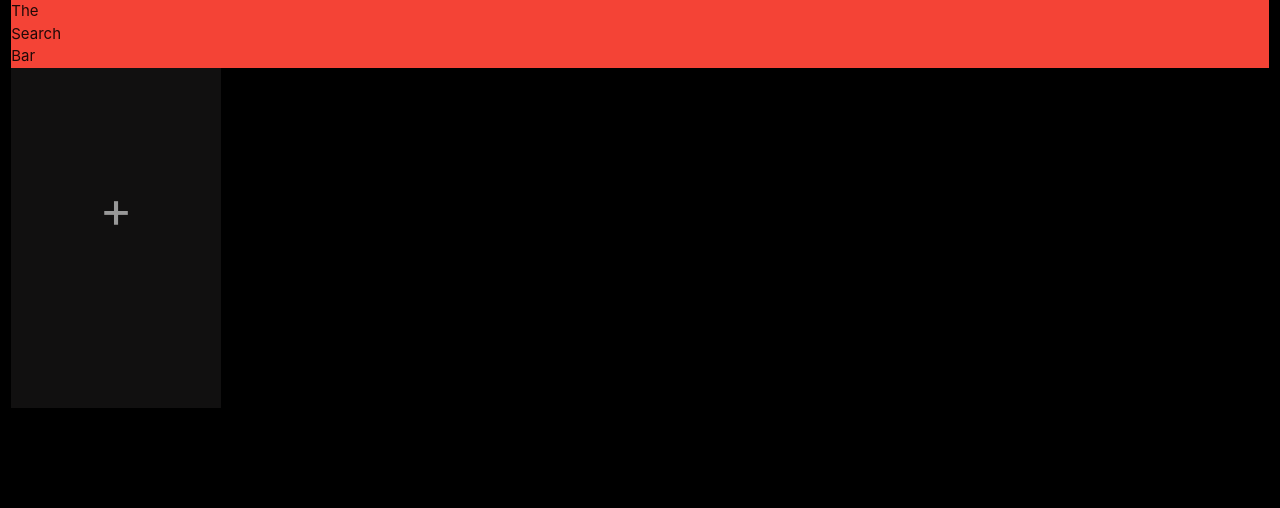
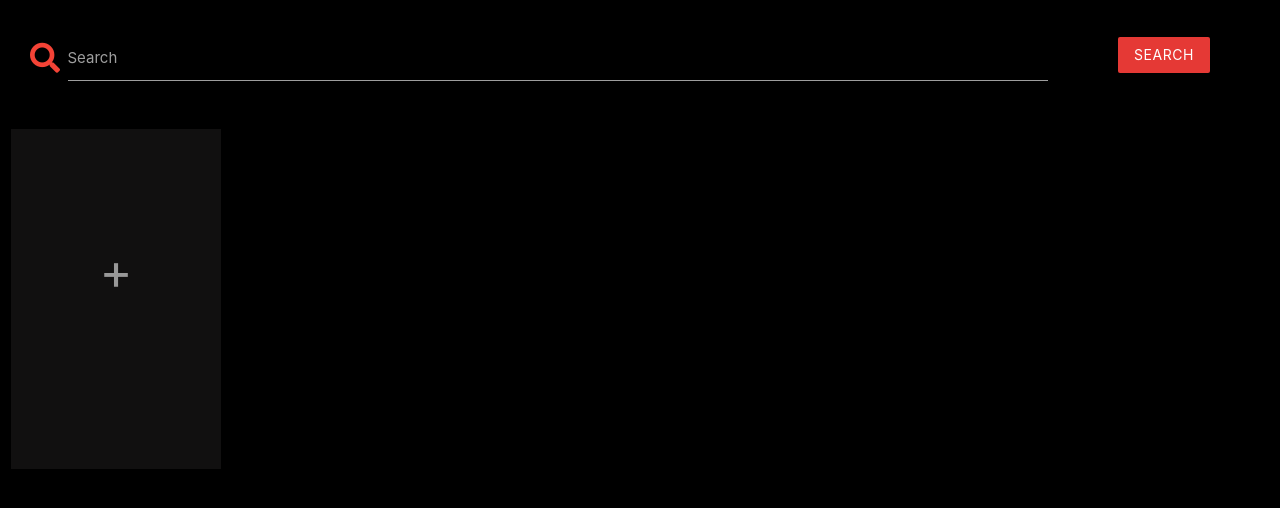
Before and after one commit to NickSpriggs/netbooks_milestone_3, a Flask app: page / in a window 1280 px wide. Shown: the part 64-572 px from the top of the page. Run offline with Flask 2, Linux system fonts and the light colour scheme; data that the repository does not hold is empty; some libraries are stand-ins or nearby versions.

Commit message:
Added profile viewer feature

```diff
--- a/app.py
+++ b/app.py
@@ -24,6 +24,17 @@ def get_films():
     films = mongo.db.film_list.find()
     return render_template("get_films.html", films=films)
 
+
+@app.route("/search", methods=["GET", "POST"])
+def search():
+    if request.method == "POST":
+        query = request.form.get("query")
+        films = list(mongo.db.film_list.find({"$text": {"$search": query}}))
+        search = True
+        return render_template("get_films.html", films=films, search=search)
+    return get_films()
+
+
 if __name__ == "__main__":
     app.run(host=os.environ.get("IP"),
             port=int(os.environ.get("PORT")),
--- a/static/css/style.css
+++ b/static/css/style.css
@@ -6,6 +6,15 @@
 
 .dark-grey {
     background-color: rgb(22, 22, 22);
+}
+
+.input-field {
+    margin: 35px 0px 0px 0px;
+}
+
+.input-field input[type=text] {
+    color: white;
+    font-size: 25px;
 }
 
 .col.poster {
@@ -38,3 +47,9 @@
     border: .8px solid red;
     text-shadow: black 1px 1px;
 }
+
+#profile_box {
+    height: 340px;
+    margin: 200px 0px 0px 0px;
+    background-color: rgb(68, 1, 15);
+}
--- a/templates/get_films.html
+++ b/templates/get_films.html
@@ -4,12 +4,28 @@
 <section>
     <div class="row">
         <div class="col s12">
+                <form action="{{ url_for('search')}}" method="post" class="col s12">
+                    <div class="row valign-wrapper center-align">
+                        <div class="input-field col s10">
+                            <i class="fas fa-search prefix red-text text-darken-"></i>
+                            <input type="text" name="query" id="query" minlength="3" class="validate" required>
+                            <label for="query">Search</label>
+                        </div>
+                        <div class="col s2">
+                            <button type="submit" class="red darken-1 btn" style="margin-top: 20px;">
+                                Search
+                            </button>
+                            {% if search %}
+                            <a href="{{ url_for('get_films')}}" class="red darken-1 btn" style="margin-top: 20px;">X</a>
+                            {% endif %}
+                        </div>
+                    </div>
+                </form>
+        </div>
+    </div>
 
-            <section>
-                <div class="red">The</div>
-                <div class="red">Search</div>
-                <div class="red">Bar</div>
-            </section>
+    <div class="row">
+        <div class="col s12">
 
             {% if 5==5 %}
             <div class="poster col l2 m3 s4">
@@ -18,14 +34,46 @@
             {% endif %}
 
             {% for film in films %}
-            <div class="poster col l2 m3 s4">
-                <div class="poster-img" style="background-image: url({{film.poster_url}}); height: 340px; background-position: center;
-                background-size:cover;">{{ film.title }}</div>
-            </div>
+                <div class="poster col l2 m3 s4">
+                    <div class="poster-img" style="background-image: url({{film.poster_url}});
+                    height: 340px; background-position: center; background-size:cover;"
+                    onclick="on('{{ film.title }}', '{{ film.genre }}', '{{film.poster_url}}')">
+                        {{ film.title }}
+                    </div>
+                </div>
             {% endfor %}
 
+            <div id="overlay_profile" class="col s12" style="position: fixed; display: none; width: 100%;
+            height: 100%; top: 0; left: 0; right: 0; bottom: 0; background-color: rgba(0,0,0,0.7);
+            color: white; font-size: 30px;">
+                <div id="profile_box" class="col s12" onclick="off()">
+                    <div class="poster col l2 m3 s4">
+                        <div id="profile-poster" class="poster-img" style="height: 340px; background-position: center; background-size:cover;"></div>
+                    </div>
+                    <div id="profile-title-box">Title: </div>
+                    <div id="profile-genre-box">Genre(s): </div>
+                </div>
+            </div>
         </div>
     </div>
 </section>
 
+<script>
+    profilebox = document.getElementById("profile_box").innerHTML;
+
+    function on(title, genres, poster_url) {
+      document.getElementById("overlay_profile").style.display = "block";
+      url = "url('" + poster_url + "')";
+
+      document.getElementById("profile-poster").style.backgroundImage = url;
+      document.getElementById("profile-title-box").innerHTML += title;
+      document.getElementById("profile-genre-box").innerHTML += genres;
+    }
+
+    function off() {
+      document.getElementById("overlay_profile").style.display = "none";
+      document.getElementById("profile_box").innerHTML = profilebox;
+    }
+</script>
+
 {% endblock %}
```
